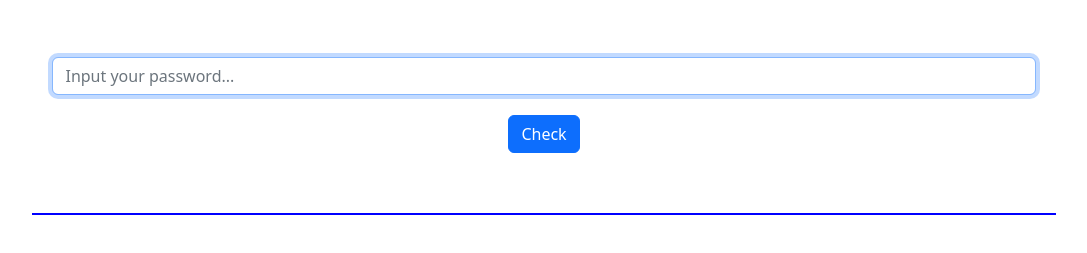
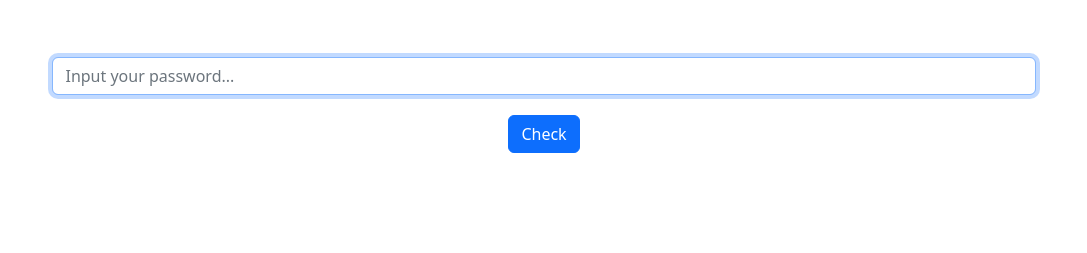
Before and after one commit to gianlucca-q/Password-Validator, a plain HTML site: page index.html in a window 1280 px wide. Shown: the part 125-378 px from the top of the page, without its empty margins (96-1183 px from the left). Drawn offline with Linux system fonts and the light colour scheme.

Commit message:
Update style.css

```diff
--- a/style.css
+++ b/style.css
@@ -41,10 +41,6 @@
   max-width: max-content;
 }
 
-#errorArea {
-  border: solid 1px blue;
-}
-
 #error {
   margin: auto;
   color: rgba(196, 0, 0, 0.904);
```
